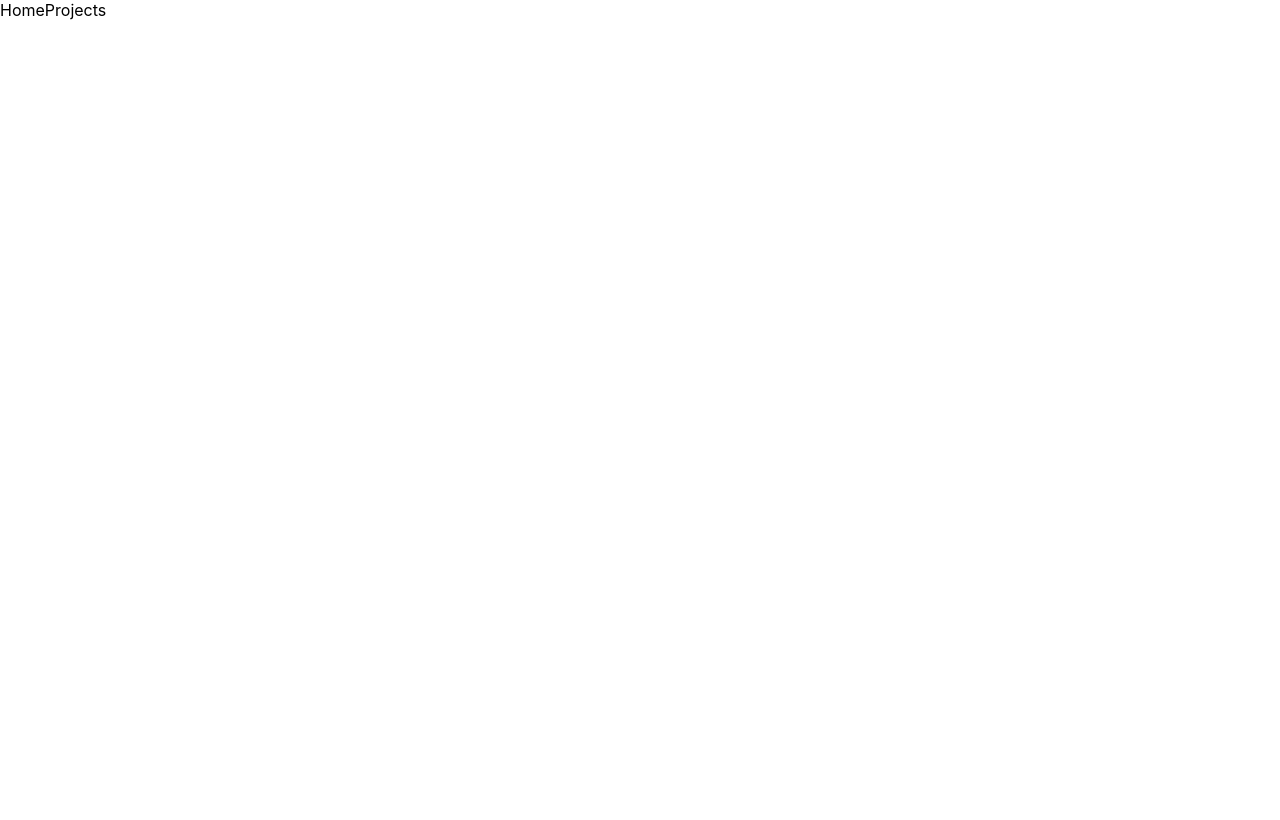
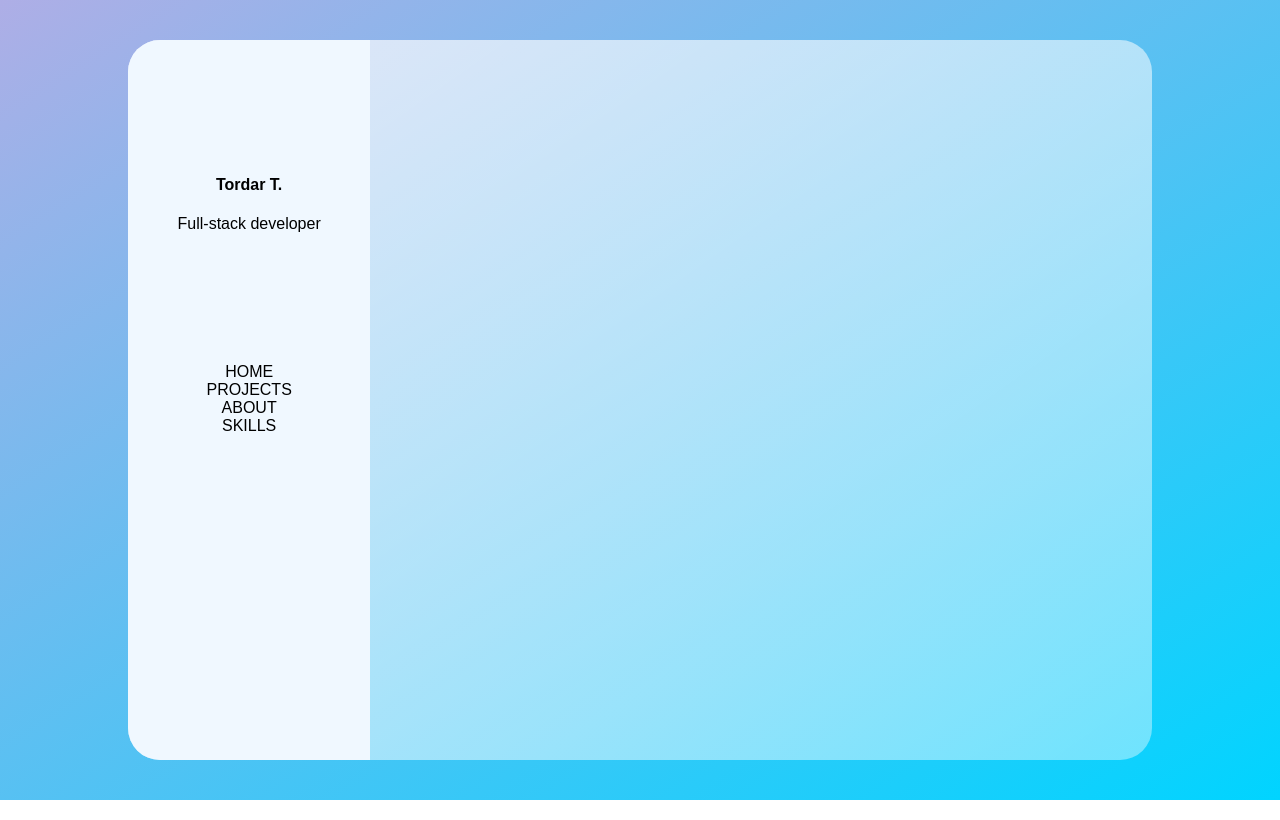
Before and after one commit to tordar/portfolio-nxt, a Next.js app: page / in a window 1280 px wide. Built offline with nearby package versions, Linux system fonts and the light colour scheme.

Commit message:
Style added for layout

```diff
--- a/components/Layout.js
+++ b/components/Layout.js
@@ -1,17 +1,41 @@
 import Link from "next/dist/client/link";
+import style from "../styles/Layout.module.css"
 
 const Layout = ({ children }) => {
     return (
-        <div>
-        <nav>
+        <div className={style.main}>
+            <div className={style.glass}>
+                <div className={style.dashboard}>
+                    <div className={style.info}>
+                        {/* <img src="https://avatars.githubusercontent.com/u/71933707?v=4" alt=""> */}
+                        <h4>Tordar T.</h4>
+                        <p>Full-stack developer</p>
+                    </div>
+                    <div className={style.links}>
+                        <a href="/" data-link><div class="link">HOME</div></a>
+                        <a href="/projects" data-link><div class="link">PROJECTS</div></a>
+                        <a href="/about" data-link><div class="link">ABOUT</div></a>
+                        <a href="/skills" data-link><div class="link">SKILLS</div></a>
+                    </div>
+                    <div className={style.footer}>
+                        <a class="icons" href="https://www.linkedin.com/in/tordar/" target="_blank"><i class="fab fa-linkedin fa-2x"></i></a>
+                        <a class="icons" href="https://github.com/tordar" target="_blank"><i class="fab fa-github fa-2x"></i></a>
+                        <a class="icons" href="https://instagram.com/tordar" target="_blank"><i class="fab fa-instagram fa-2x"></i></a>
+                    </div>
+                {/* <nav>
                 <Link href="/">
                     <a>Home</a>
                 </Link>
                 <Link href="/projects">
                     <a>Projects</a>
                 </Link>
-        </nav>
+                </nav> */}
+
+                </div>
+                <div className={style.app}>
                 { children }
+                </div>
+            </div>
         </div>
     )
 }
--- /dev/null
+++ b/styles/Layout.module.css
@@ -0,0 +1,65 @@
+.main{
+        min-height: 100vh;
+        display: flex;
+        align-items: center;
+        justify-content: center;
+        background: linear-gradient(to right bottom, rgb(174, 174, 230) 0%, rgba(0,212,255,1) 100%);
+        font-family: "Poppins", sans-serif;
+}
+
+.glass{
+        background: rgb(2,0,36);
+        background: linear-gradient(to right bottom, rgba(255, 255, 255, 0.7) 0%, rgba(255, 255, 255, 0.4) 100%);
+        min-height: 90vh;
+        width: 80%;
+        border-radius: 2rem;
+        display: flex;
+}
+
+.dashboard{
+    background-color: aliceblue;
+    display: flex;
+    flex: 1;
+    flex-direction: column;
+    border-radius: 2rem 0 0 2rem;
+    align-items: center;
+    justify-content: space-evenly;
+    text-align: center;
+}
+
+
+.link {
+    display: flex;
+    margin: 2rem 0rem;
+    padding: 1rem 3rem;
+    min-width: 100px;
+    align-items: center;
+    justify-content: space-evenly;
+    border-radius: 2rem;
+    color: black;
+    background: rgb(2,0,36);
+    background: linear-gradient(to right bottom, rgb(174, 174, 230) 0%, rgba(0,212,255,1) 100%);
+  }
+
+  .link:hover{
+    background: linear-gradient(to right bottom, rgb(202, 202, 255) 0%, rgb(120, 233, 255) 100%);
+  }
+
+
+.footer{
+    display: flex;
+    margin: 2rem 0rem;
+    padding: 1rem;
+    border-radius: 2rem;
+    align-items: center;
+}
+
+.app{
+    margin: 5rem;
+    flex: 2.5;
+    flex-direction: column;
+    padding: 0.5rem;
+    border-radius: 2rem;
+    overflow:auto;
+    max-height: 68vh;
+}
```
Lines whose indentation alone changed are shown as unchanged.
